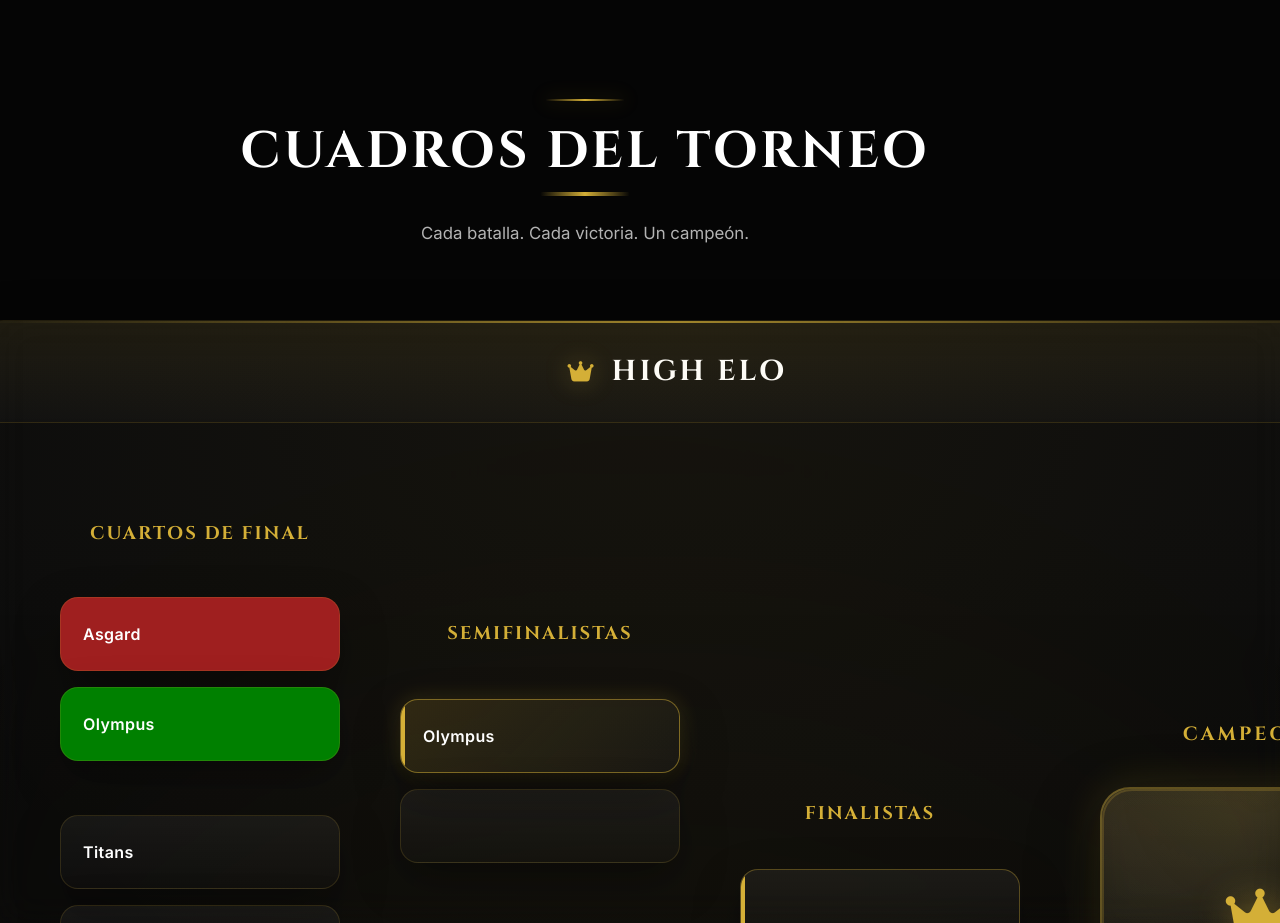
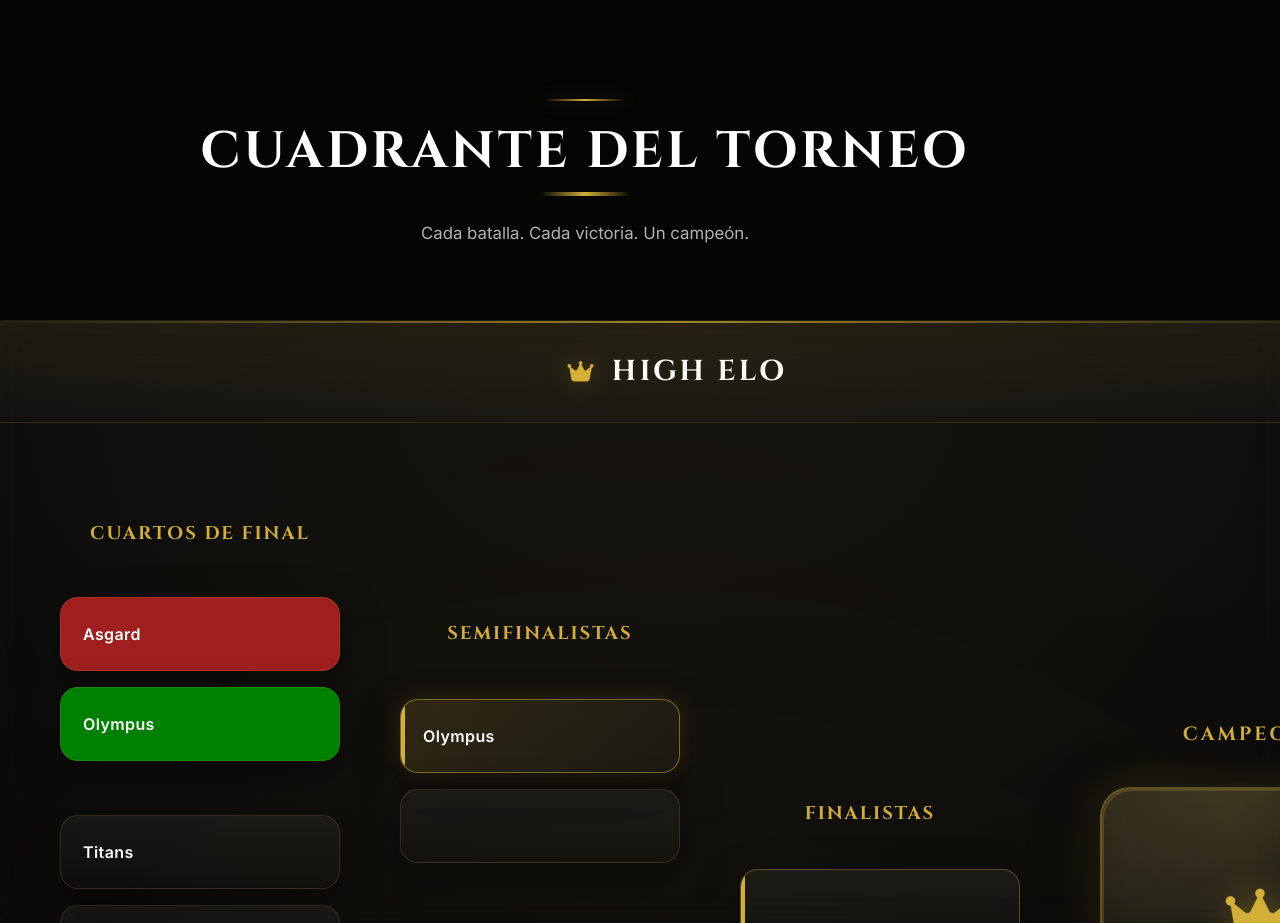
Before and after one commit to fernand0127/Valhalla-Tournament-of-the-Gods, a plain HTML site: page index.html in a window 1280 px wide. Shown: the part 3360-4283 px from the top of the page. Drawn offline with Linux system fonts and the light colour scheme.

Commit message:
Descripción de los cambios

```diff
--- a/index.html
+++ b/index.html
@@ -18,7 +18,7 @@
     <link rel="icon"
           href="img/logo.png">
 
-    <!-- Google Fonts -->
+    <!-- Tipografias -->
 
     <link rel="preconnect"
           href="https://fonts.googleapis.com">
@@ -29,8 +29,6 @@
 
     <link href="https://fonts.googleapis.com/css2?family=Cinzel:wght@400;500;600;700;800&family=Inter:wght@300;400;500;600;700&display=swap"
           rel="stylesheet">
-
-    <!-- Font Awesome -->
 
     <link rel="stylesheet"
           href="https://cdnjs.cloudflare.com/ajax/libs/font-awesome/6.7.2/css/all.min.css">
@@ -190,7 +188,7 @@
     <main>
 
         <!--==============================
-                COUNTDOWN
+                CUENTA REGRESIVA
         ==============================-->
 
         <section id="countdown"
@@ -288,7 +286,7 @@
         </section>
 
         <!--==============================
-                MATCH SCHEDULE
+                CALENDARIO DE PARTIDOS
         ==============================-->
 
         <section id="schedule"
@@ -332,7 +330,7 @@
 
                     <div class="matches">
 
-                        <!-- Match -->
+                        <!-- PARTIDO -->
 
                         <article class="match-card">
 
@@ -394,7 +392,7 @@
 
                         </article>
 
-                        <!-- Match -->
+                        <!-- PARTIDO -->
 
                         <article class="match-card">
 
@@ -456,7 +454,7 @@
 
                         </article>
 
-                        <!-- Match -->
+                        <!-- PARTIDO -->
 
                         <article class="match-card">
 
@@ -518,7 +516,7 @@
 
                         </article>
 
-                        <!-- Match -->
+                        <!-- PARTIDO -->
 
                         <article class="match-card">
 
@@ -839,7 +837,7 @@
 
 
         <!--==============================
-            TOURNAMENT BRACKETS
+            CUADRANTE DEL TORNEO
         ==============================-->
 
         <section id="bracket"
@@ -851,7 +849,7 @@
 
                     <h2>
 
-                        CUADROS DEL TORNEO
+                        CUADRANTE DEL TORNEO
 
                     </h2>
 
@@ -881,7 +879,7 @@
 
                     <div class="bracket">
 
-                        <!-- Quarterfinals -->
+                        <!-- CUARTOS DE FINAL -->
 
                         <div class="round">
 
@@ -941,7 +939,7 @@
 
 
 
-                        <!-- Semifinals -->
+                        <!-- SEMIFINAL -->
 
                         <div class="round">
 
@@ -985,7 +983,7 @@
 
 
 
-                        <!-- Final -->
+                        <!-- FINALISTAS -->
 
                         <div class="round">
 
@@ -1013,7 +1011,7 @@
 
 
 
-                        <!-- Champion -->
+                        <!-- CAMPEONES -->
 
                         <div class="champion">
 
@@ -1057,7 +1055,7 @@
 
                     <div class="bracket">
 
-                        <!-- Quarterfinals -->
+                        <!-- CUARTOS DE FINAL -->
 
                         <div class="round">
 
@@ -1131,7 +1129,7 @@
 
                         </div>
 
-                        <!-- Semifinals -->
+                        <!-- SEMIFINALISTAS -->
 
                         <div class="round">
 
@@ -1173,7 +1171,7 @@
 
                         </div>
 
-                        <!-- Final -->
+                        <!-- FINALISTAS -->
 
                         <div class="round">
 
@@ -1199,7 +1197,7 @@
 
                         </div>
 
-                        <!-- Champion -->
+                        <!-- CAMPEONES -->
 
                         <div class="champion">
 
@@ -1234,7 +1232,7 @@
 
 
         <!--==============================
-                PARTICIPATING TEAMS
+                EQUIPOS PARTICIPANTES
         ==============================-->
 
         <section id="teams"
```
